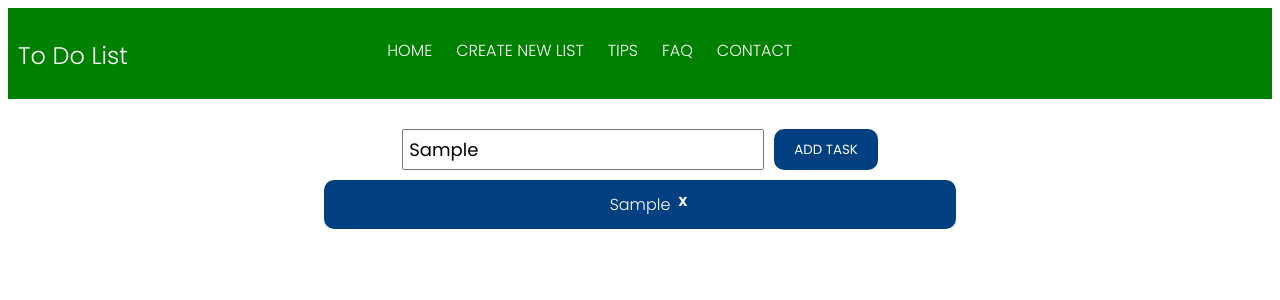
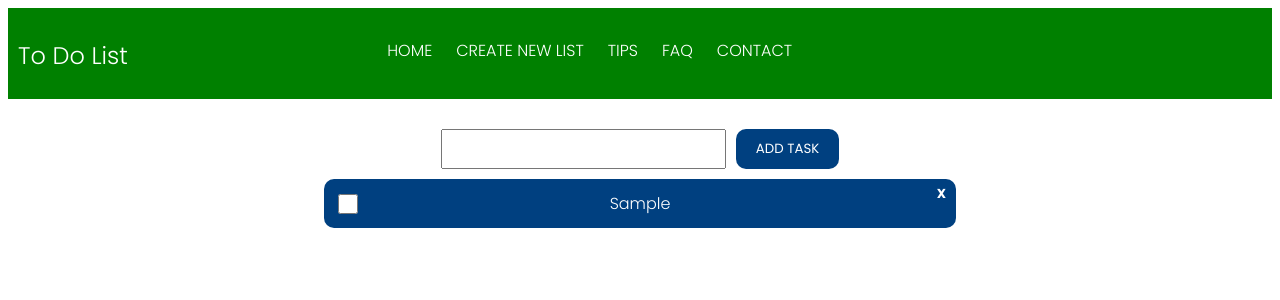
Before and after one commit to jszufa/todo-app, an Angular app: page / in a window 1280 px wide. Both pictures are taken after typing "Sample" into the empty fields and a click on the button "ADD TASK". Shown: the top 300 px of the page. Built offline with nearby package versions, Linux system fonts and the light colour scheme.

Commit message:
checkbox two way binding

```diff
--- a/src/app/app.component.css
+++ b/src/app/app.component.css
@@ -16,8 +16,9 @@ h1 {
 
 .add-task-holder #task {
     margin-right: 10px;
-    font-size: 18px;
+    font-size: 14px;
     padding: 5px 5px;
+
 }
 
 .add-task-holder .add-task-btn {
--- a/src/app/app.component.html
+++ b/src/app/app.component.html
@@ -4,7 +4,7 @@
 <section class="tasks-section">
   <div class="add-task-holder">
     <input id="task" type="text" #newTask>
-    <button class="add-task-btn" (click)="addTask(newTask.value)">Add task</button>
+    <button class="add-task-btn" (click)="addTask(newTask.value); newTask.value=''">Add task</button>
   </div>
   <ul class="tasks-list">
     <app-task-component *ngFor="let task of taskList" [task]="task" (newDeleteEvent)="deleteTask($event)"></app-task-component>
--- a/src/app/app.module.ts
+++ b/src/app/app.module.ts
@@ -1,5 +1,6 @@
 import { NgModule } from '@angular/core';
 import { BrowserModule } from '@angular/platform-browser';
+import { FormsModule } from '@angular/forms';
 
 import { AppRoutingModule } from './app-routing.module';
 import { AppComponent } from './app.component';
@@ -14,7 +15,8 @@ import { TaskComponentComponent } from './task-component/task-component.componen
   ],
   imports: [
     BrowserModule,
-    AppRoutingModule
+    AppRoutingModule,
+    FormsModule
   ],
   providers: [],
   bootstrap: [AppComponent]
--- a/src/app/task-component/task-component.component.css
+++ b/src/app/task-component/task-component.component.css
@@ -13,9 +13,29 @@ li span {
     font-size: 13px;
     padding-left: 8px;
     position: absolute;
+    right: 10px;
+    top: 5px;
 }
 
 li span:hover {
     font-weight: 1000;
     font-size: 14px;
+    cursor: pointer;
 }
+
+li .task-checkbox {
+    position: absolute;
+    left: 10px;
+    top: 12px;
+    height: 20px;
+    width: 20px;
+}
+
+li .task-checkbox:hover {
+    cursor: pointer;
+}
+
+.inactive {
+   /*  background-color: #804000; */
+    opacity: 0.5;
+}
--- a/src/app/task-component/task-component.component.html
+++ b/src/app/task-component/task-component.component.html
@@ -1 +1,4 @@
-<li>{{task.text}} <span (click)="deleteTask(task.id)">X</span></li>
+<li [class.inactive]="isChecked">
+    <input type="checkbox" [(ngModel)]="isChecked" class="task-checkbox" >
+    {{task.text}} <span (click)="deleteTask(task.id)">X</span>
+</li>
--- a/src/app/task-component/task-component.component.ts
+++ b/src/app/task-component/task-component.component.ts
@@ -1,4 +1,4 @@
-import { Component, Input, Output, EventEmitter } from '@angular/core';
+import { Component, Input, Output, EventEmitter, } from '@angular/core';
 import { TaskItem } from '../task-item';
 
 @Component({
@@ -10,6 +10,8 @@ export class TaskComponentComponent {
   @Input() task!: TaskItem;
   @Output() newDeleteEvent = new EventEmitter<number>();
 
+  isChecked: boolean = false;
+
   deleteTask(id: number) {
     this.newDeleteEvent.emit(id);
   }
```
